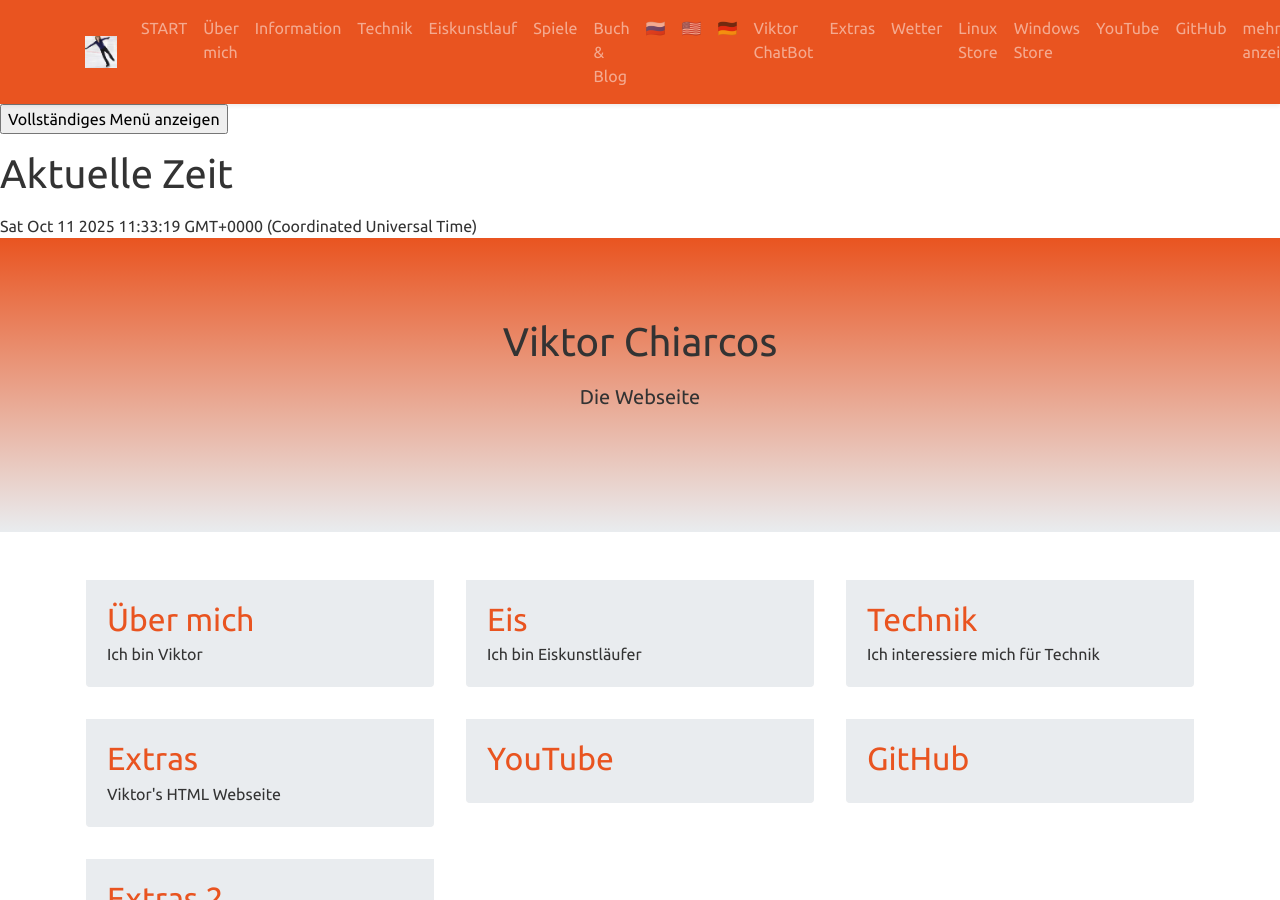
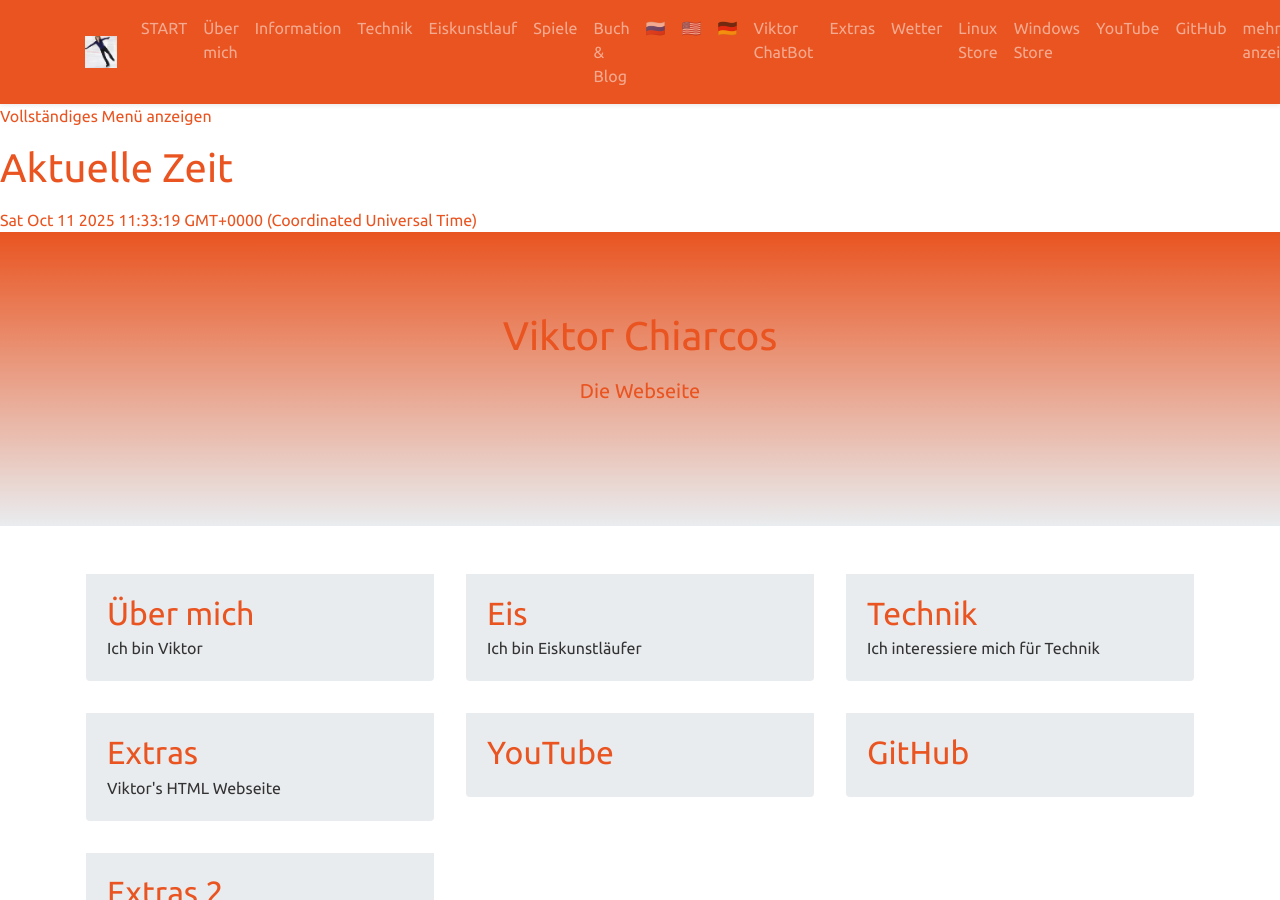
Before and after one commit to viktor-chiarcos/viktor-chiarcos.github.io, a Jekyll site: the page built from index.md, in a window 1280 px wide and 900 px high. Built offline with Jekyll 4.4.1, drawn with Linux system fonts in a browser that asks for light colours.

Commit message:
Update default.html

```diff
--- a/_layouts/default.html
+++ b/_layouts/default.html
@@ -27,7 +27,7 @@
     {% include header.html %}
     <!-- page content -->
     <main class="page-content" role="main">
-      <input type="button" value="Vollständiges Menü anzeigen" onclick="location.href = "/menu"/><br>
+      <a href="/menu">Vollständiges Menü anzeigen
       <h1>Aktuelle Zeit</h1>
 <main>
 		<time aria-current="date" id="zeit"></time>
```
